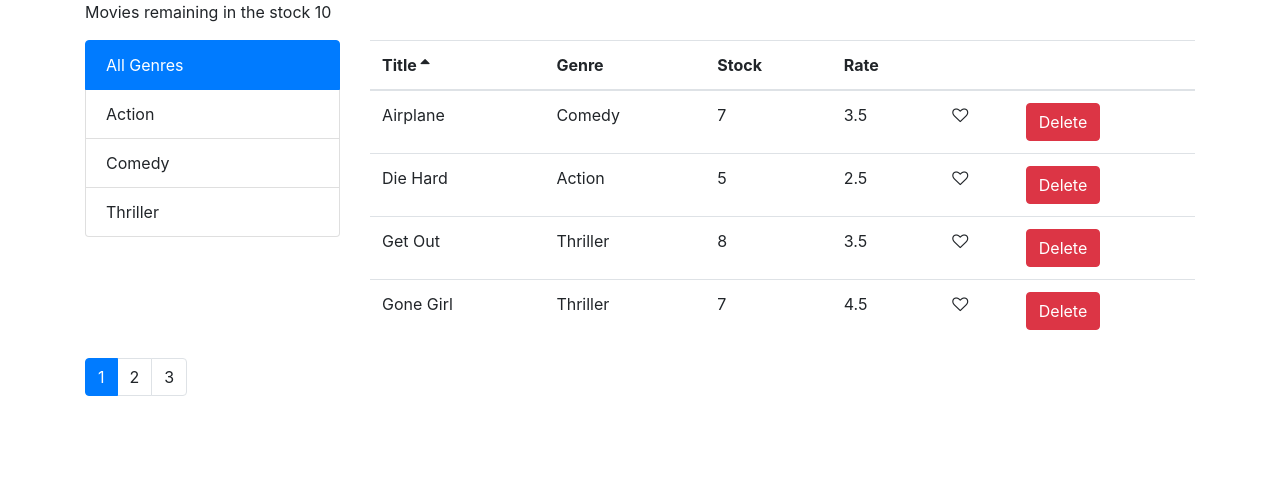
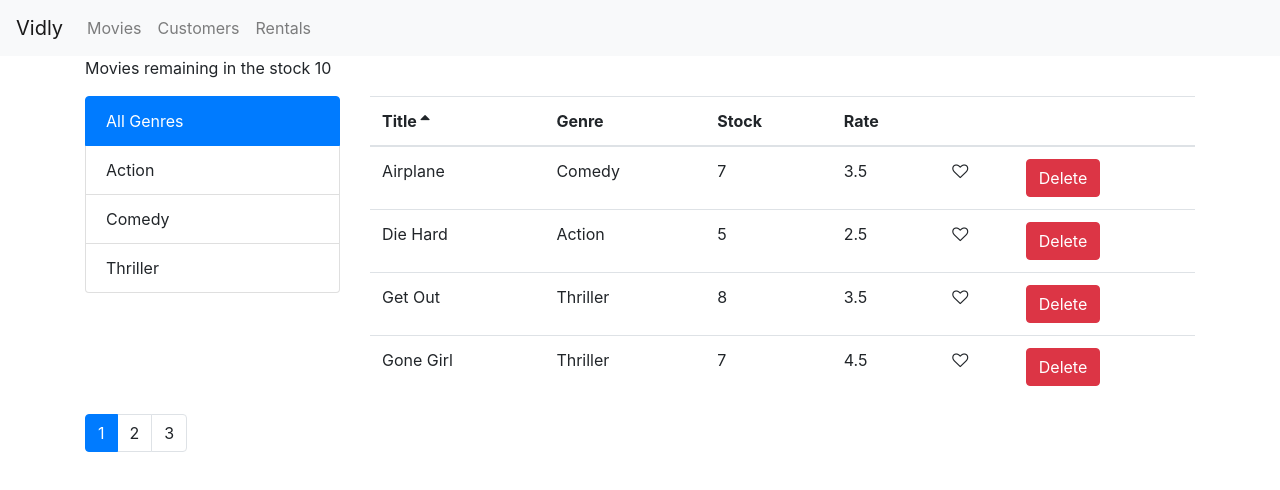
Before and after one commit to puneetkumar712/masteringreact, a React (Create React App) app in the folder vidly/: page / in a window 1280 px wide. Shown: the top 490 px of the page. Built offline with nearby package versions, Linux system fonts and the light colour scheme.

Commit message:
Adding router in vidly app

```diff
--- a/vidly/package.json
+++ b/vidly/package.json
@@ -11,7 +11,7 @@
     "prop-types": "^15.6.2",
     "react": "^16.12.0",
     "react-dom": "^16.12.0",
-    "react-router-dom": "^5.1.2",
+    "react-router-dom": "^4.3.1",
     "react-scripts": "3.3.1"
   },
   "scripts": {
--- a/vidly/src/App.js
+++ b/vidly/src/App.js
@@ -1,12 +1,17 @@
-import React from 'react';
-import './App.css';
-import Movies from './components/movies';
+import React from "react";
+import "./App.css";
+import Movies from "./components/movies";
+import NavBar from "./components/navbar";
+import { Switch, Router, Redirect } from "react-router-dom";
 
 function App() {
   return (
-    <main className="container">
-      <Movies></Movies>
-    </main>
+    <React.Fragment>
+      <NavBar />
+      <main className="container">
+       <Movies></Movies>
+      </main>
+    </React.Fragment>
   );
 }
 
--- /dev/null
+++ b/vidly/src/components/navbar.jsx
@@ -0,0 +1,38 @@
+import React, { Component } from "react";
+import { NavLink } from "react-router-dom";
+const NavBar = () => {
+  return (
+    <nav class="navbar navbar-expand-lg navbar-light bg-light">
+      <a class="navbar-brand" href="#">
+        Vidly
+      </a>
+      <button
+        class="navbar-toggler"
+        type="button"
+        data-toggle="collapse"
+        data-target="#navbarSupportedContent"
+        aria-controls="navbarSupportedContent"
+        aria-expanded="false"
+        aria-label="Toggle navigation"
+      >
+        <span class="navbar-toggler-icon"></span>
+      </button>
+
+      <div class="collapse navbar-collapse" id="navbarSupportedContent">
+        <div class="navbar-nav mr-auto">
+          <NavLink className="nav-item nav-link" to="/movies">
+            Movies
+          </NavLink>
+          <NavLink className="nav-item nav-link" to="/customers">
+            Customers
+          </NavLink>
+          <NavLink className="nav-item nav-link" to="/rentals">
+            Rentals
+          </NavLink>
+        </div>
+      </div>
+    </nav>
+  );
+};
+
+export default NavBar;
--- a/vidly/src/index.js
+++ b/vidly/src/index.js
@@ -5,8 +5,9 @@ import App from './App';
 import * as serviceWorker from './serviceWorker';
 import "bootstrap/dist/css/bootstrap.css";
 import 'font-awesome/css/font-awesome.css'
+import { BrowserRouter } from 'react-router-dom';
 
-ReactDOM.render(<App/>, document.getElementById('root'));
+ReactDOM.render(<BrowserRouter><App/></BrowserRouter>, document.getElementById('root'));
 
 // If you want your app to work offline and load faster, you can change
 // unregister() to register() below. Note this comes with some pitfalls.
```
Also changed, not shown: 1 other file (tests, documents, lock files or other folders).
